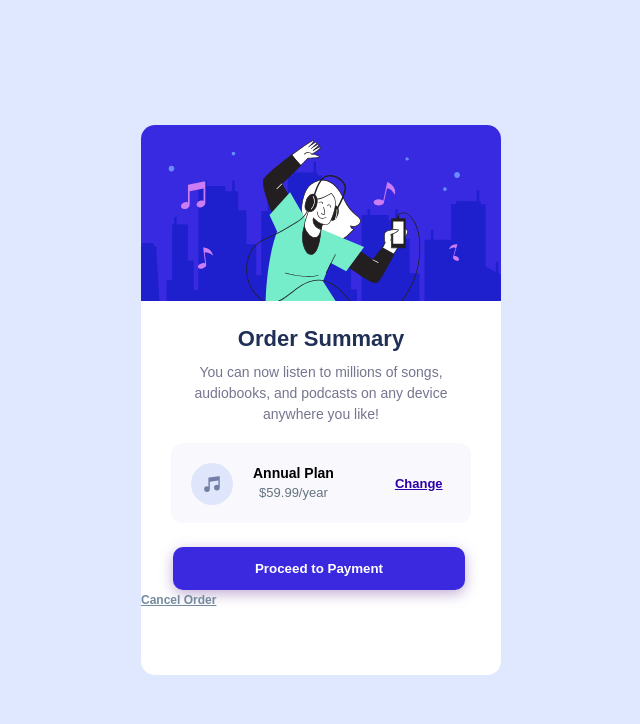
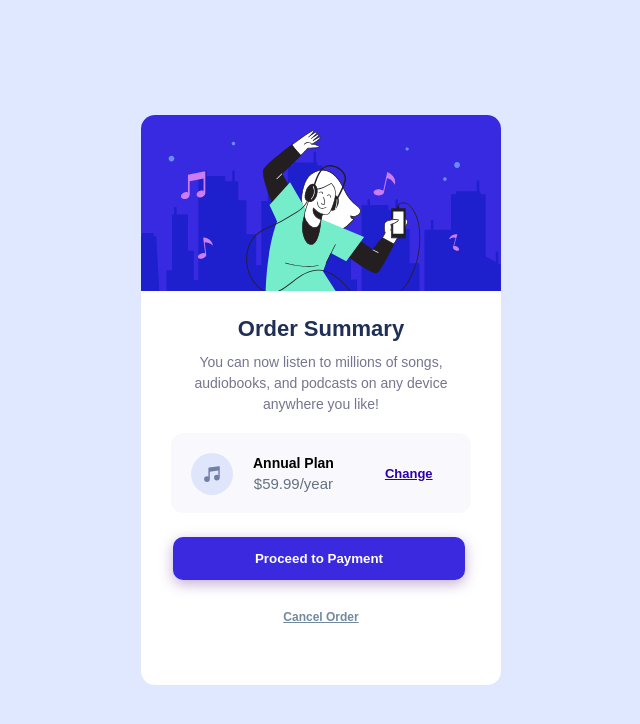
Before and after one commit to AlanFrnnds/Summary_component, a plain HTML site: page index.html in a window 1280 px wide. Shown: the whole page, without its empty margins (319-959 px from the left). Drawn offline with Linux system fonts and the light colour scheme.

Commit message:
style.css

```diff
--- a/style.css
+++ b/style.css
@@ -1,6 +1,7 @@
 * {
     margin: 0;
     padding: 0;
+    font-family: 'Red Hat Display', sans-serif;
 }
 
 @import url('https://fonts.googleapis.com/css2?family=Red+Hat+Display:wght@500;700;900&display=swap');
@@ -19,7 +20,7 @@ body {
 
 main {
     width: 360px;
-    height: 550px;
+    height: 570px;
     background-color: white;
     border-radius: 14px;
 }
@@ -32,7 +33,6 @@ img {
 h1 {
     margin-top: 21px;
     text-align: center;
-    font-family: 'Red Hat Display', sans-serif;
     font-weight: 900;
     font-size: 22px;
     color: hsl(223, 47%, 23%);
@@ -40,7 +40,6 @@ h1 {
 
 #texto1 #Text {
     text-align: center;
-    font-family: 'Red Hat Display', sans-serif;
     font-size: 14px;
     font-weight: 500;
     margin-top: 10px;
@@ -68,32 +67,29 @@ section {
 #containerText {
     margin-top: 22px;
     text-align: center;
-    font-family: 'Red Hat Display', sans-serif;
 }
 
 #Annual {
-    font-family: 'Red Hat Display', sans-serif;
+    font-weight: 900;
     font-size: 14px;
 }
 
 #preco {
     color: rgb(100, 115, 128);
-    font-size: 13px;
+    font-size: 15px;
     margin-top: 5%;
 }
 
 #Change {
     display: inline;
-    margin: auto 27px auto 61px;
+    margin: auto 27px auto 51px;
     color: rgb(45, 0, 168);
     font-weight: 700;
     font-size: 13px;
     text-decoration: underline;
-    font-family: 'Red Hat Display', sans-serif;
 }
 
 button {
-    font-family: 'Red Hat Display', sans-serif;
     font-weight: 700;
     margin: 24px auto auto 32px;
     border-radius: 10px;
@@ -111,10 +107,10 @@ button:hover {
 }
 
 #Cancel {
-    font-family: 'Red Hat Display', sans-serif;
-    text-align: center;
+    display: flex;
+    justify-content: center;
     font-weight: 900;
     font-size: 12px;
     color: rgb(115, 138, 158);
-    margin-top: 18px;
+    margin-top: 30px;
 }
```
